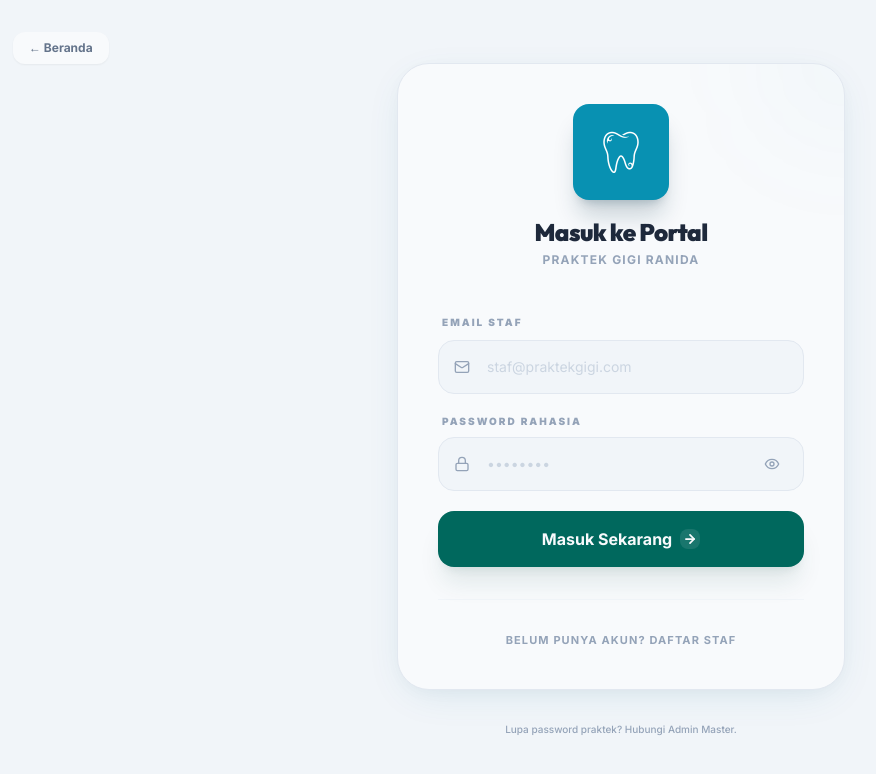
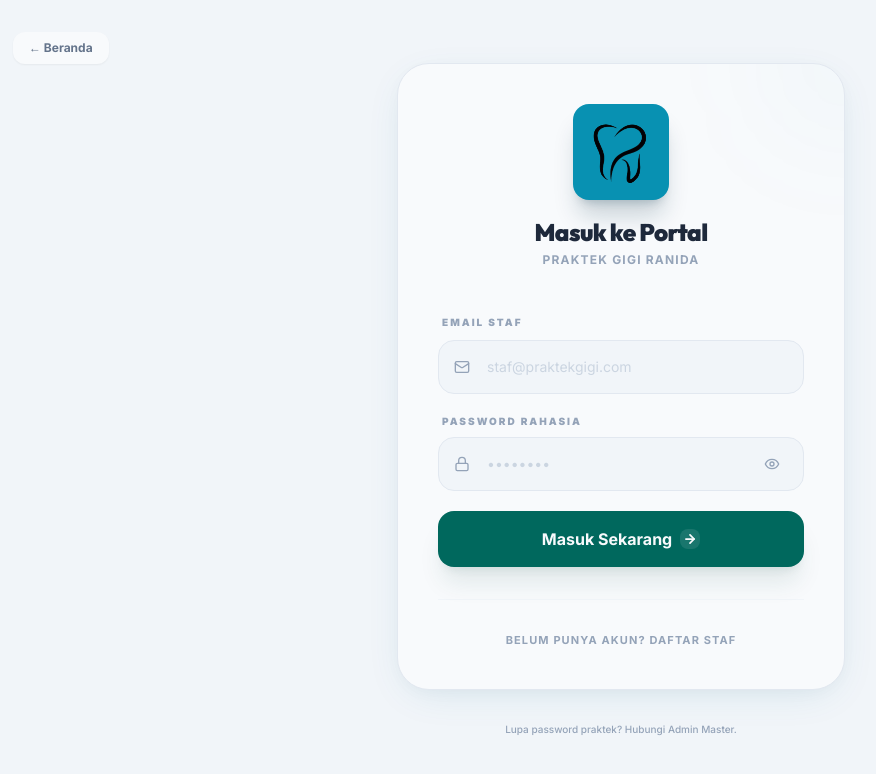
Before and after one commit to bahriayet/praktek-gigi-dan-mulut., a Next.js app: page /admin in a window 1280 px wide. Shown: the top 774 px of the page, without its empty margins (19-895 px from the left). Built offline with nearby package versions, Linux system fonts and the light colour scheme; no server answers; the database is empty.

Commit message:
feat: update landing page, globals css, dan logo ranida

```diff
--- a/app/components/LandingPage.tsx
+++ b/app/components/LandingPage.tsx
@@ -98,13 +98,13 @@
           <div className="flex items-center gap-3">
             <div className="relative w-10 h-10 md:w-12 md:h-12 rounded-xl md:rounded-2xl bg-brand-600 flex items-center justify-center p-1.5 md:p-2 shadow-lg border border-brand-500">
               <div className="relative w-full h-full">
-                <Image src="/images/logo-ranida.png" alt="Logo" fill className="object-contain" />
+                <Image src="/images/logo-ranida.png" alt="Logo Klinik Gigi Ranida" fill className="object-contain" />
               </div>
             </div>
             <div>
-              <h1 className="text-sm md:text-base font-black text-slate-900 dark:text-white uppercase tracking-tight leading-none">
+              <div className="text-sm md:text-base font-black text-slate-900 dark:text-white uppercase tracking-tight leading-none">
                 Praktek Gigi <span className="text-brand-600">Ranida</span>
-              </h1>
+              </div>
               <p className="text-[8px] md:text-[9px] text-slate-400 font-bold uppercase tracking-[0.2em] mt-0.5">
                 Praktek Mandiri Terapis Gigi
               </p>
@@ -241,7 +241,7 @@
               className="space-y-8 text-center lg:text-left"
             >
 
-              <motion.h2
+              <motion.h1
                 variants={fadeUp}
                 custom={1}
                 className="text-4xl sm:text-5xl md:text-6xl lg:text-7xl font-black text-slate-900 dark:text-white leading-[0.9] tracking-tighter"
@@ -250,7 +250,7 @@
                 <span className="text-transparent bg-clip-text bg-gradient-to-r from-brand-600 to-teal-500">
                   Dimulai Dari Sini.
                 </span>
-              </motion.h2>
+              </motion.h1>
 
               <motion.p
                 variants={fadeUp}
@@ -639,7 +639,7 @@
             <div className="flex items-center gap-3">
               <div className="relative w-8 h-8 rounded-lg bg-brand-600 flex items-center justify-center p-1.5">
                 <div className="relative w-full h-full">
-                  <Image src="/images/logo-ranida.png" alt="Logo" fill className="object-contain" />
+                  <Image src="/images/logo-ranida.png" alt="Logo Klinik Gigi Ranida" fill className="object-contain" />
                 </div>
               </div>
               <span className="text-sm font-black text-slate-900 dark:text-white uppercase tracking-tight">
--- a/app/globals.css
+++ b/app/globals.css
@@ -201,3 +201,15 @@
 .print-stable .print-space-y {
   margin-top: 2.5rem !important;
 }
+
+/* Logo Ranida - Adaptif Mode Terang & Gelap */
+img[alt="Logo"] {
+  filter: invert(1);
+  border-radius: 12px;
+  transform: scale(2.0);
+}
+
+.dark img[alt="Logo"] {
+  filter: invert(0);
+  transform: scale(2.0);
+}
```
Also changed, not shown: public/images/logo-ranida.png, public/images/logo-ranida1.png (added).
